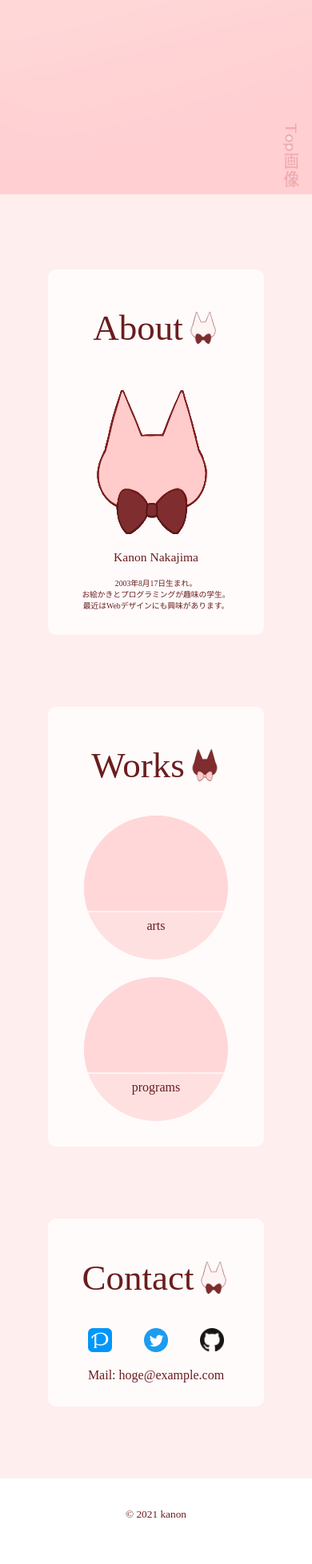
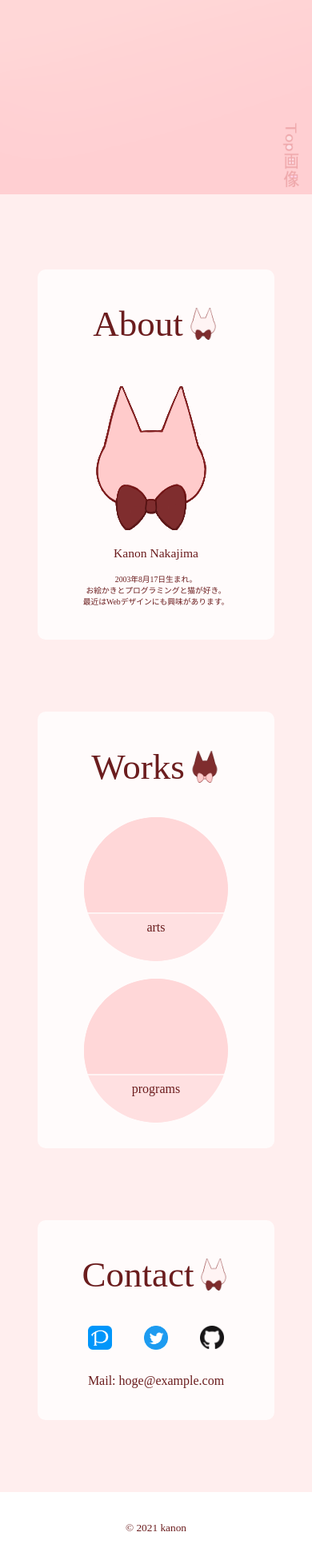
Before and after one commit to kanon2155103/kanon-room, a PHP site: page / in a window 390 px wide. Shown: the part 91-2047 px from the top of the page at 80% size. Before the commit the page ends 1989 px from the top, so only its background shows below. Run offline with PHP 8.4, Linux system fonts and the light colour scheme.

Commit message:
デザインの変更

```diff
--- a/kanon-room.css
+++ b/kanon-room.css
@@ -43,7 +43,7 @@ body {
 	margin: auto;
 }
 .about, .works, .contact {
-	margin: 90px 60px;
+	margin: 90px 10%;
 	padding: 10px;
 	background: rgba(255, 255, 255, 0.8);
 	border-radius: 10px;
@@ -51,6 +51,7 @@ body {
 
 .about-title, .works-title, .contact-title {
 	display: flex;
+	margin-top: -5px;
 	justify-content: center;
 	align-items: center;
 	font-size: 30px;
@@ -93,7 +94,7 @@ body {
 	justify-content: center;
 }
 .arts-item {
-	margin: 0px 10% 30px 0px;
+	margin: 0px 9% 30px 0px;
 	max-width: 100%;
 }
 .programs-item {
@@ -115,14 +116,14 @@ body {
 	justify-content: center;
 }
 .twitter-item {
-	margin: 0 40px 0 0;
+	margin: 0 40px 10px 0;
 }
 
 .pixiv-item {
-	margin: 0 40px 0 0;
+	margin: 0 40px 10px 0;
 }
 .github-item {
-	margin: 0 0% 0 0;
+	margin: 0 0% 10px 0;
 }
 .contact-image {
 	max-width: 30px;
@@ -155,7 +156,7 @@ a {
 		margin: auto;
 	}
 	.about, .works, .contact {
-		margin: 90px 60px;
+		margin: 90px 12%;
 		padding: 10px;
 		border-radius: 10px;
 		text-align: start;
@@ -185,6 +186,7 @@ a {
 	}
 	.introduction {
 		max-height: 180px;
+		padding-bottom: 2px;
 	}
 	.name {
 		font-size: 4vimin;
@@ -216,13 +218,6 @@ a {
 		margin: -55px 0px 0px 0px;
 	}
 
-	.contact-content {
-		margin: 0px 20px 20px 20px;
-	}
-	.contact-item {
-		display: flex;
-		justify-content: center;
-	}
 	.mail {
 		text-align: center;
 		font-size: 1vimin;
--- a/kanon-room.html
+++ b/kanon-room.html
@@ -16,7 +16,7 @@
 			<h1 class="normal-text">カノンの部屋</h1>
 		</div>
 		<div class="menu">
-			<a href="../introduction/introduction.html" target="_blank">
+			<a href="https://thawing-basin-10677.herokuapp.com/" target="_blank">
 				<img class="menu-image" src="./images/menu.png" alt="pink-cat">
 			</a>
 		</div>
@@ -41,7 +41,7 @@
 					</div>
 					<div class="introduction">
 						<h3 class="normal-text name">Kanon Nakajima</h3>
-						<p class="normal-text discussion">2003年8月17日生まれ。<br>お絵かきとプログラミングが趣味の学生。<br>最近はWebデザインにも興味があります。</p>
+						<p class="normal-text discussion">2003年8月17日生まれ。<br>お絵かきとプログラミングと猫が好き。<br>最近はWebデザインにも興味があります。</p>
 					</div>
 				</div>
 			</div>
@@ -54,7 +54,7 @@
 				<div class="works-content">
 					<div class="works-item">
 						<div class="arts-item">
-							<a href="../introduction/introduction.html" target="_blank">
+							<a href="https://thawing-basin-10677.herokuapp.com/" target="_blank">
 								<div class="a-arts normal-text">
 									<img src="./images/works-image.png" alt="">
 									<p class="arts-text">arts</p>
@@ -62,7 +62,7 @@
 							</a>
 						</div>
 						<div class="programs-item">
-							<a href="../introduction/introduction.html" target="_blank">
+							<a href="https://thawing-basin-10677.herokuapp.com/" target="_blank">
 								<div class="a-programs normal-text">
 									<img src="./images/works-image.png" alt="">
 									<p class="programs-text">programs</p>
```
Also changed, not shown: 1 other file.
